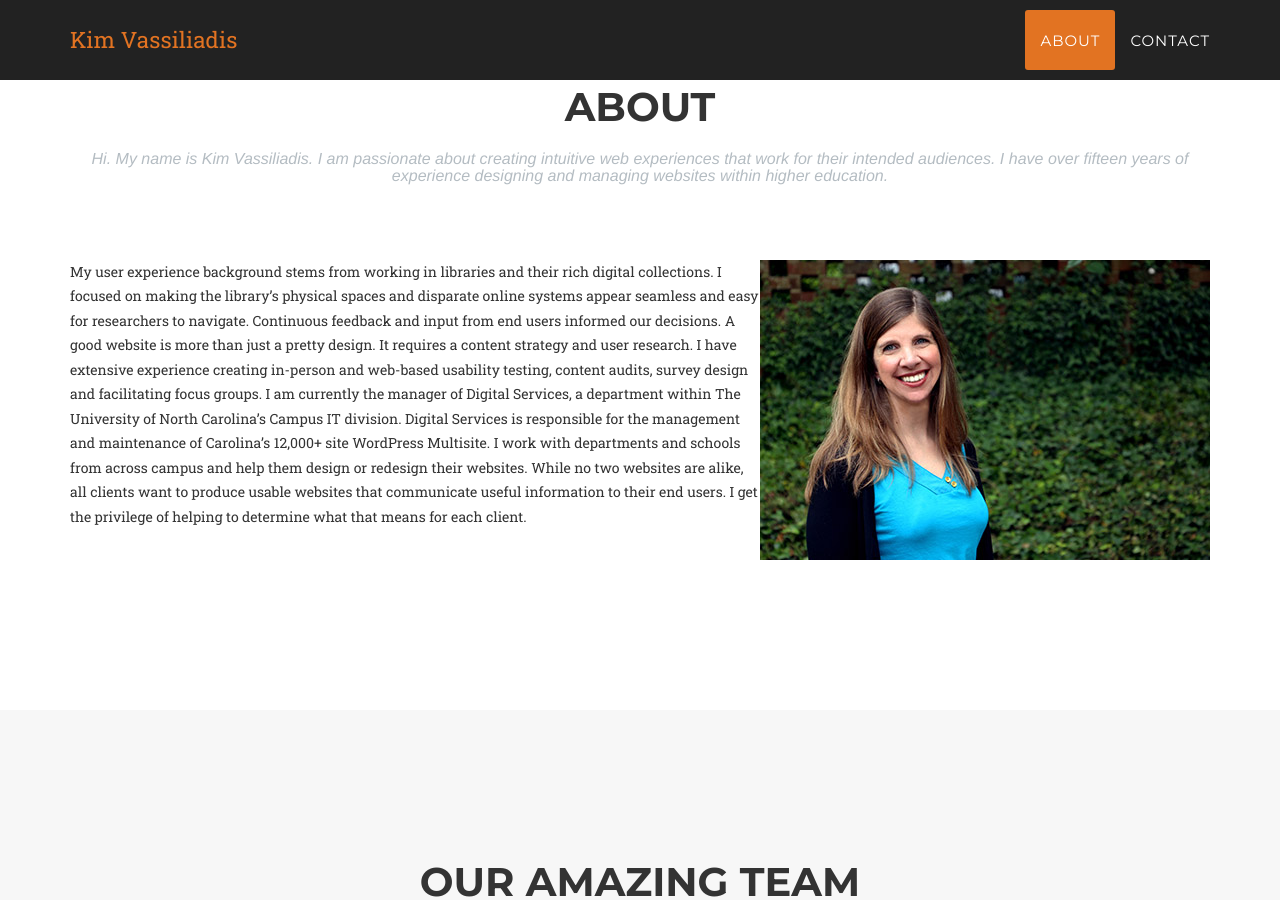
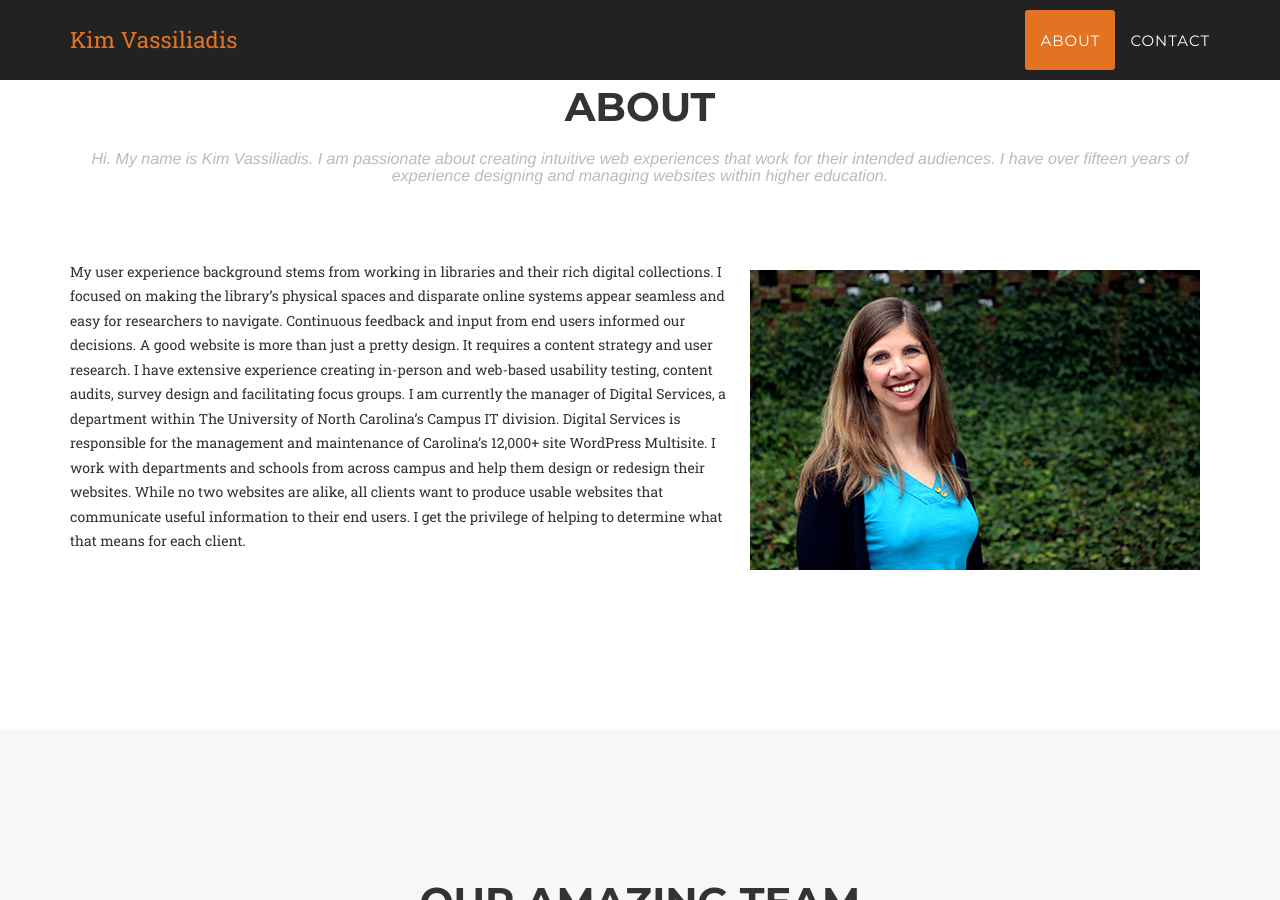
Before and after one commit to kimbrarian/jekyll, a Jekyll site: the page built from index.html, in a window 1280 px wide and 900 px high, scrolled down 2771 px. Built offline with Jekyll 4.4.1, drawn with Linux system fonts in a browser that asks for light colours; some web fonts are replaced.

Commit message:
Update about.html

```diff
--- a/_includes/about.html
+++ b/_includes/about.html
@@ -11,7 +11,7 @@
             </div>
             <div class="row">
                 <div class="col-lg-12">
-                   <p><img src="img/about/Kim-HeadShot.jpg" alt="headshot" align="right" />My user experience background stems from working in libraries and their rich digital collections.
+                   <p><img src="img/about/Kim-HeadShot.jpg" alt="headshot" align="right" style="padding:10px;" />My user experience background stems from working in libraries and their rich digital collections.
                        I focused on making the library’s physical spaces and disparate online systems appear seamless and easy for
                        researchers to navigate. Continuous feedback and input from end users informed our decisions. A good website is
                        more than just a pretty design. It requires a content strategy and user research. I have extensive experience
```
